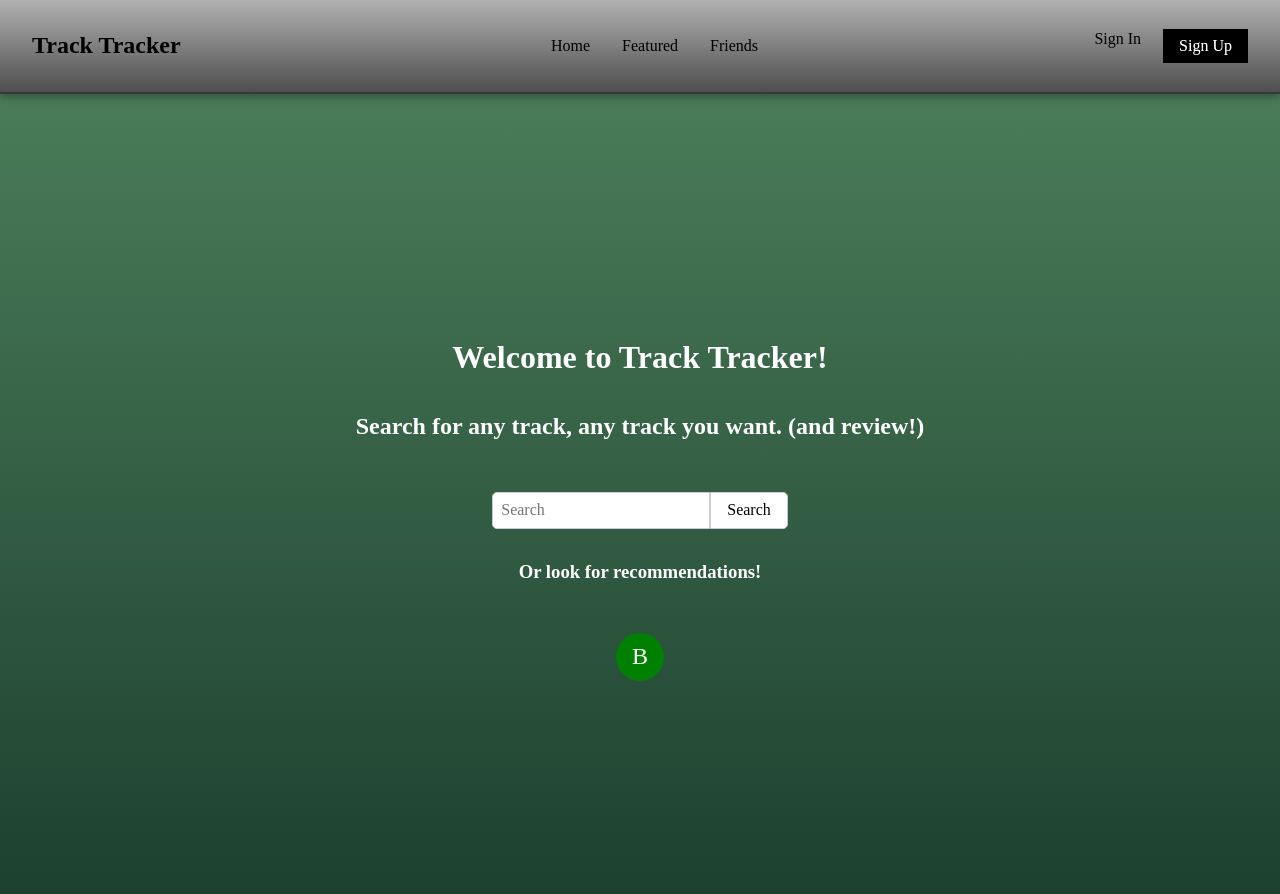
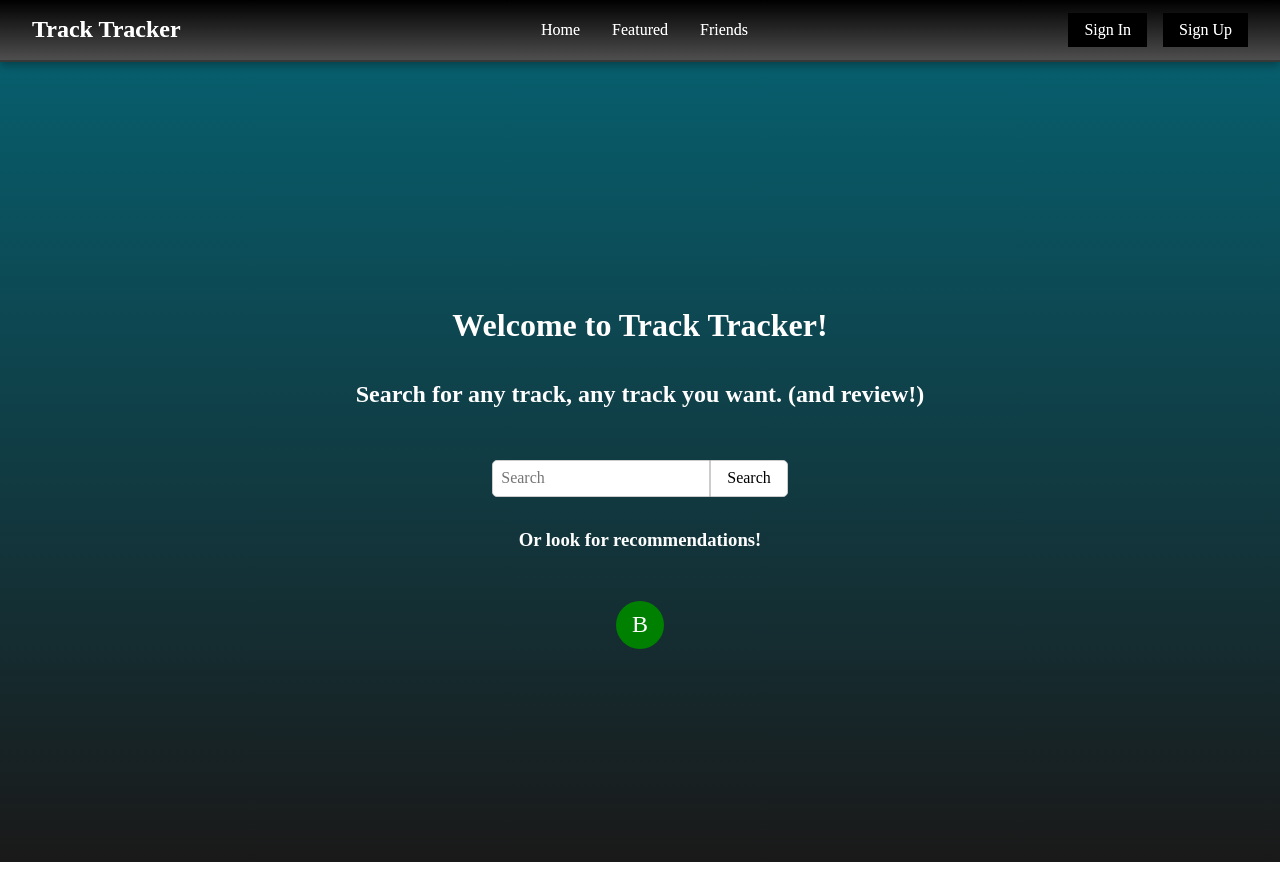
Before and after one commit to decBlazer/Track-Tracker-Frontend, a React (Create React App) app in the folder track-tracker/: page / in a window 1280 px wide. After the commit the page ends 862 px from the top, so only its background shows below. Built offline with nearby package versions, Linux system fonts and the light colour scheme.

Commit message:
Fixing background

```diff
--- a/track-tracker/package.json
+++ b/track-tracker/package.json
@@ -4,6 +4,12 @@
   "version": "0.1.0",
   "private": true,
   "dependencies": {
+    "@emotion/react": "^11.13.0",
+    "@emotion/styled": "^11.13.0",
+    "@fontsource/roboto": "^5.0.13",
+    "@mui/icons-material": "^5.16.6",
+    "@mui/material": "^5.16.6",
+    "@mui/styled-engine-sc": "^6.0.0-alpha.18",
     "@testing-library/jest-dom": "^5.17.0",
     "@testing-library/react": "^13.4.0",
     "@testing-library/user-event": "^13.5.0",
--- a/track-tracker/src/components/reusable/NavBar.js
+++ b/track-tracker/src/components/reusable/NavBar.js
@@ -33,8 +33,8 @@
   display: flex;
   justify-content: space-between;
   align-items: center;
-  padding: 1rem 2rem;
- background: linear-gradient(to bottom, #A1A1A1, #484747);
+  padding: 0rem 2rem;
+ background: linear-gradient(to bottom, #000000, #484747);
   box-shadow: 0px 4px 8px rgba(0, 0, 0, 0.3); /* Shadow effect */
   filter: brightness(1.1); /* Slight light effect */
   border-bottom: 2px solid #333; /* Bottom border */
@@ -42,6 +42,7 @@
 
 const Logo = styled.h1`
   font-size: 1.5rem;
+  color: white;
 `;
 
 const NavMenu = styled.ul`
@@ -52,16 +53,20 @@
 
 const NavItem = styled.li`
   cursor: pointer;
+  color: white;
 `;
 
 const AuthButtons = styled.div`
   display: flex;
   gap: 1rem;
+  color: white;
 `;
 
 const SignInButton = styled.button`
-  background: none;
+  background: black;
+  color: white;
   border: none;
+  padding: 0.5rem 1rem;
   cursor: pointer;
 `;
 
--- a/track-tracker/src/index.js
+++ b/track-tracker/src/index.js
@@ -1,6 +1,11 @@
 import React from 'react';
 import ReactDOM from 'react-dom/client';
 import App from './components/app/App';
+import '@fontsource/roboto/300.css';
+import '@fontsource/roboto/400.css';
+import '@fontsource/roboto/500.css';
+import '@fontsource/roboto/700.css';
+
 
 import 'normalize.css';
 
--- a/track-tracker/src/pages/HomePage.js
+++ b/track-tracker/src/pages/HomePage.js
@@ -33,7 +33,7 @@
   align-items: center;
   justify-content: center;
   min-height: 100vh;
-  background: linear-gradient(to bottom, #4a7c59, #1d402f);
+  background: linear-gradient(to bottom, #075E6D, #1A1919);
   color: white;
     width: 100%;
 `;
```
Also changed, not shown: track-tracker/src/index.html (+12 -0 lines), 1 other file (tests, documents, lock files or other folders).
